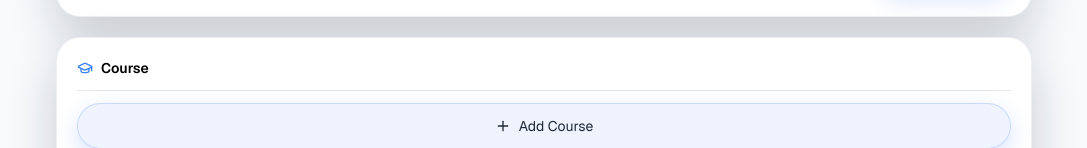
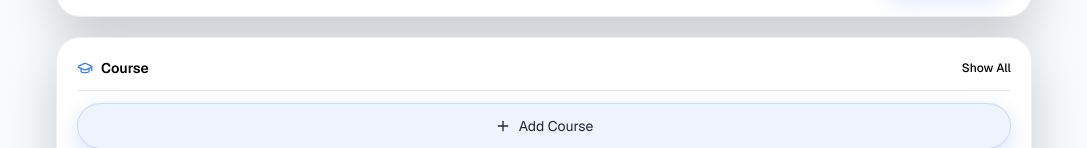
Before and after one commit to RahinIbneHarun/ProdTrix, a Next.js app: page /admin/profile in a window 1280 px wide. Shown: the part 338-486 px from the top of the page, without its empty margins (96-1183 px from the left). Built offline with nearby package versions, Linux system fonts and the light colour scheme; a web font is replaced by a local one.

Commit message:
fixed profile page

```diff
--- a/src/app/admin/profile/page.tsx
+++ b/src/app/admin/profile/page.tsx
@@ -21,6 +21,7 @@ import {
   SheetTitle,
   SheetDescription,
 } from "@/components/ui/sheet";
+import Link from "next/link";
 import BookNoteForm, { type BookNoteInput } from "@/components/book-note-form";
 
 // ── Data ──────────────────────────────────────────────────────────────────────
@@ -283,6 +284,7 @@ function ContentColumn({
   noteTypeOptions,
   defaultNoteType,
   submitLabel = "OK",
+  showAllHref,
 }: {
   title: string;
   icon: React.ReactNode;
@@ -299,6 +301,8 @@ function ContentColumn({
   /** Category used when no Note Type selector is rendered (e.g. per-container modals) */
   defaultNoteType?: string;
   submitLabel?: string;
+  /** Optional href to render a "Show All" link in the header */
+  showAllHref?: string;
 }) {
   return (
     <div className={`theme-card p-5 flex flex-col gap-3 h-full ${className}`}>
@@ -308,6 +312,14 @@ function ContentColumn({
         <h3 className="font-semibold text-black dark:text-white text-sm">
           {title}
         </h3>
+        {showAllHref && (
+          <Link
+            href={showAllHref}
+            className="ml-auto text-xs font-medium text-black dark:text-white/40 hover:text-blue-500 dark:hover:text-blue-400 transition-colors"
+          >
+            Show All
+          </Link>
+        )}
       </div>
 
       {/* Add Button – opens BookNoteForm in a Sheet modal */}
@@ -457,6 +469,7 @@ export default function ProfilePage() {
             onOpenChange={setCourseModalOpen}
             defaultNoteType="course"
             submitLabel="Add Course"
+            showAllHref="/book-notes"
           />
 
           {/* Notes container – shows all notes (Course + Book + Idea/Plan) */}
```
